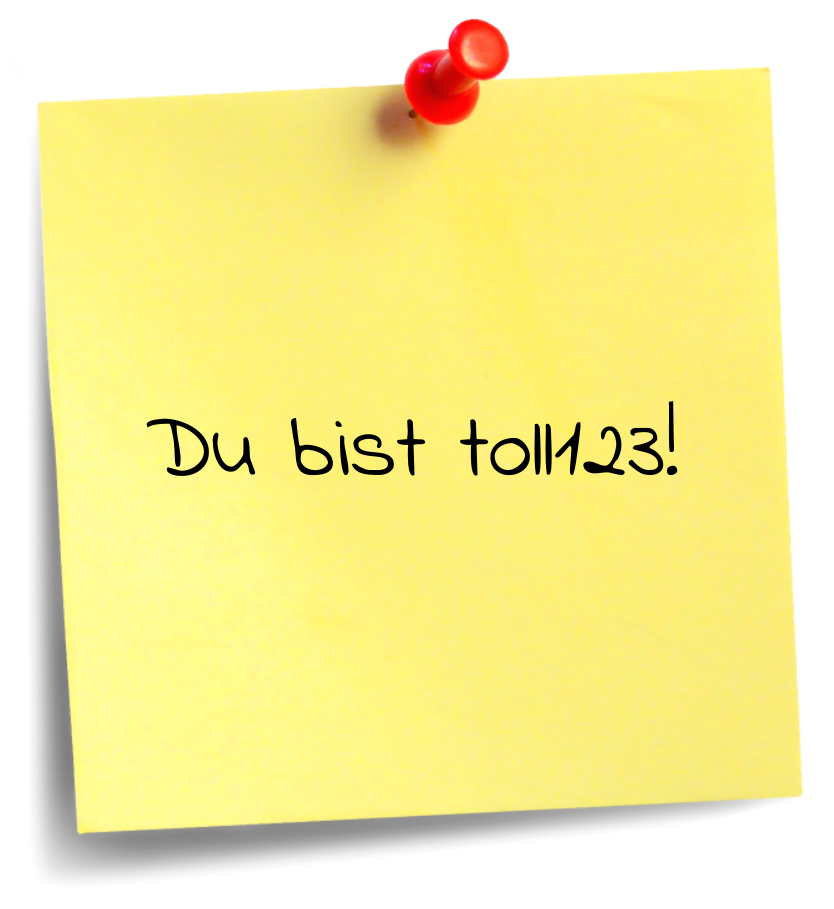
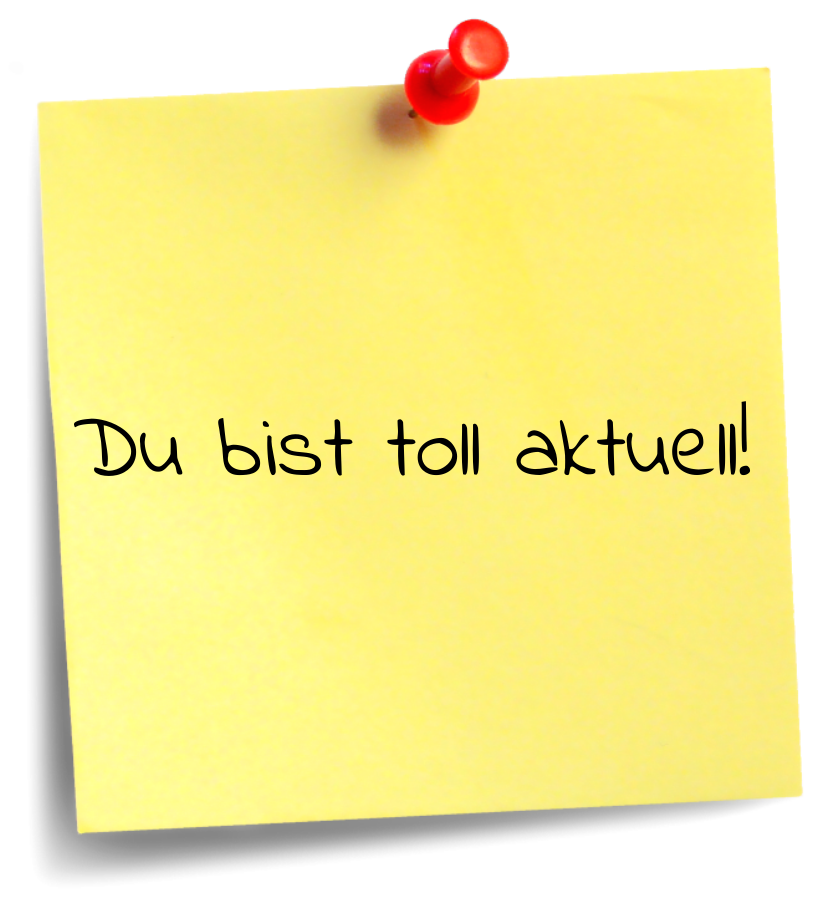
Before and after one commit to HRW-Studie/HRW-Studie.github.io, a plain HTML site: page index.html in a window 1280 px wide. Shown: the whole page, without its empty margins (228-1062 px from the left). Drawn offline with Linux system fonts and the light colour scheme.

Commit message:
Update index.html

```diff
--- a/index.html
+++ b/index.html
@@ -10,7 +10,7 @@
   <body>
     <div class="Bild">
         <img src="postit.png" alt="Post it">
-        <span>Du bist toll123!</span>
+        <span>Du bist toll aktuell!</span>
     </div>
   </body>
 </html>
```
